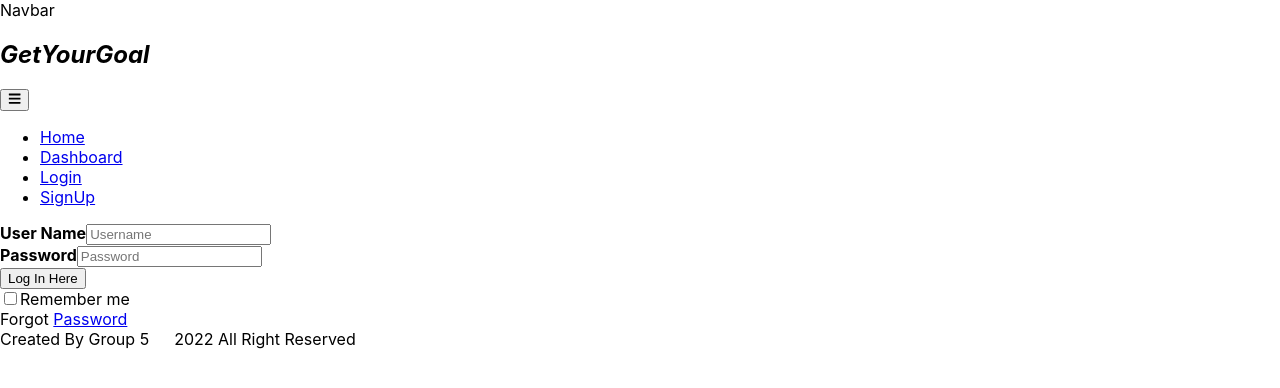
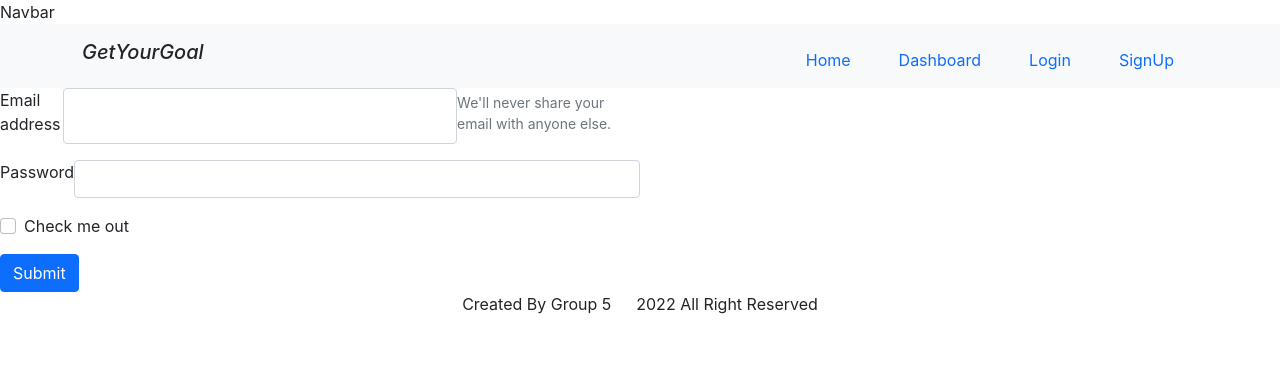
Before and after one commit to bindi-v/get-your-goal-react-front, a React (Create React App) app in the folder get-your-goal-react-app/: page /login in a window 1280 px wide. Shown: the top 388 px of the page. Built offline with nearby package versions, Linux system fonts and the light colour scheme.

Commit message:
dashboard updated

```diff
--- a/get-your-goal-react-app/public/index.html
+++ b/get-your-goal-react-app/public/index.html
@@ -5,6 +5,7 @@
     <link rel="icon" href="%PUBLIC_URL%/favicon.ico" />
     <meta name="viewport" content="width=device-width, initial-scale=1" />
     <meta name="theme-color" content="#000000" />
+    <link href="https://cdn.jsdelivr.net/npm/bootstrap@5.1.3/dist/css/bootstrap.min.css" rel="stylesheet" integrity="sha384-1BmE4kWBq78iYhFldvKuhfTAU6auU8tT94WrHftjDbrCEXSU1oBoqyl2QvZ6jIW3" crossorigin="anonymous">
     <meta
       name="description"
       content="Web site created using create-react-app"
--- a/get-your-goal-react-app/src/components/Dashboard.js
+++ b/get-your-goal-react-app/src/components/Dashboard.js
@@ -1,9 +1,41 @@
-import React from 'react'
+import React from "react";
 
-function Dashboard() {
+const Dashboard = ({ addItem, onButtonEnter }) => {
   return (
-    <div>Dashboard</div>
-  )
-}
+    <div>
+      <p className="center f2">{"Add your Goals"}</p>
+      <div className="center">
+        <div className="center f3 br-6 shadow-5 pa3 ">
+          <input
+            type="text"
+            className="f4 pa w-80 center"
+            placeholder="Enter Here"
+          />
+          <button
+            className="w-30 grow f4 link ph3 pv2 dib white bg-warning text-dark"
+            onClick={onButtonEnter}
+            onSubmit={addItem}
+          >
+            {"Add"}
+          </button>
+          <button
+            className="w-30 grow f4 link ph3 pv2 dib white bg-warning text-dark"
+            onClick={onButtonEnter}
+            onSubmit={addItem}
+          >
+            {"Edit"}
+          </button>
+          <button
+            className="w-30 grow f4 link ph3 pv2 dib white bg-warning text-dark"
+            onClick={onButtonEnter}
+            onSubmit={addItem}
+          >
+            {"Delete"}
+          </button>
+        </div>
+      </div>
+    </div>
+  );
+};
 
 export default Dashboard;
--- a/get-your-goal-react-app/src/components/Login.js
+++ b/get-your-goal-react-app/src/components/Login.js
@@ -3,25 +3,41 @@
 function Login() {
   return (
     <>
-      <div class="login">
-        <form id="login" method="get" action="login.php">
-          <label>
-            <b>User Name</b>
+      <form>
+        <div class="mb-3 d-flex justify-content-center w-50">
+          <label for="exampleInputEmail1 mr-20" class="form-label">
+            Email address
           </label>
-          <input type="text" name="Uname" id="Uname" placeholder="Username" />
-          <br />
-          <label>
-            <b>Password</b>
+          <input
+            type="email"
+            class="form-control"
+            id="exampleInputEmail1"
+            aria-describedby="emailHelp"
+          />
+          <div id="emailHelp" class="form-text">
+            We'll never share your email with anyone else.
+          </div>
+        </div>
+        <div class="mb-3 d-flex justify-content-center w-50">
+          <label for="exampleInputPassword1" class="form-label">
+            Password
           </label>
-          <input type="Password" name="Pass" id="Pass" placeholder="Password" />
-          <br />
-          <input type="button" name="log" id="log" value="Log In Here" />
-          <br />
-          <input type="checkbox" id="check" />
-          <span>Remember me</span>
-          <br /> Forgot <a href="#">Password</a>
-        </form>
-      </div>
+          <input
+            type="password"
+            class="form-control"
+            id="exampleInputPassword1"
+          />
+        </div>
+        <div class="mb-3 form-check">
+          <input type="checkbox" class="form-check-input" id="exampleCheck1" />
+          <label class="form-check-label" for="exampleCheck1">
+            Check me out
+          </label>
+        </div>
+        <button type="submit" class="btn btn-primary">
+          Submit
+        </button>
+      </form>
     </>
   );
 }
--- a/get-your-goal-react-app/src/index.css
+++ b/get-your-goal-react-app/src/index.css
@@ -1,5 +1,5 @@
 body {
-  margin: 0;
+
   font-family: -apple-system, BlinkMacSystemFont, 'Segoe UI', 'Roboto', 'Oxygen',
     'Ubuntu', 'Cantarell', 'Fira Sans', 'Droid Sans', 'Helvetica Neue',
     sans-serif;
```
